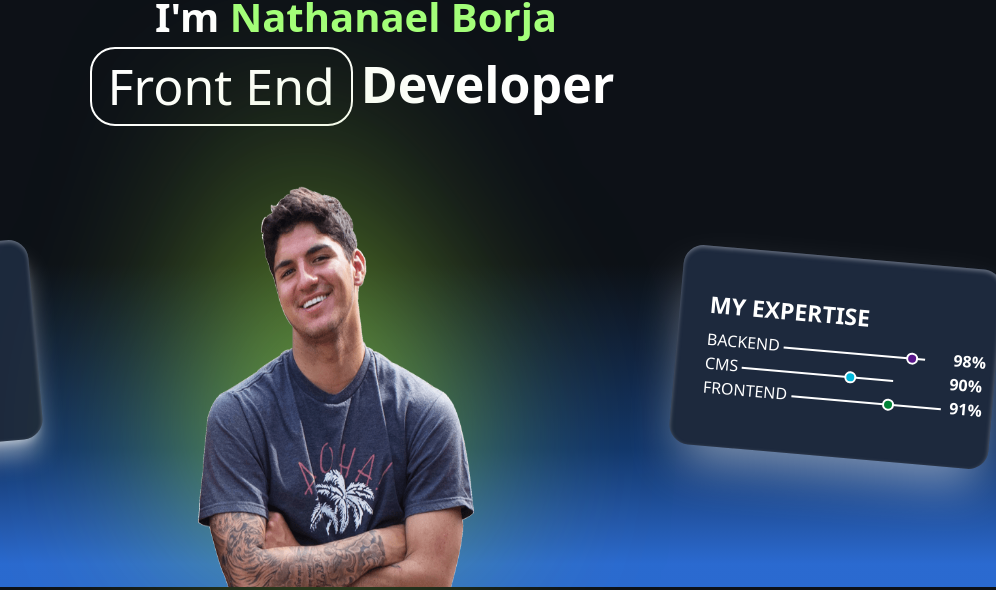
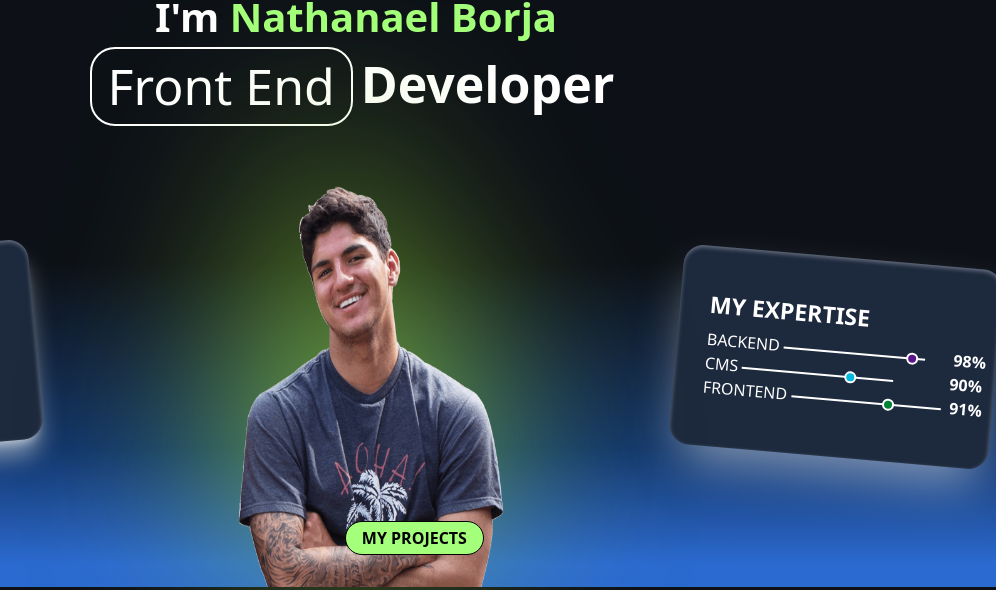
Before and after one commit to NathanLoop2004/miniproject-n1, a website: page index.html in a window 1280 px wide. Shown: the part 213-803 px from the top of the page, 284-1280 px from the left. Drawn offline with nearby package versions, Linux system fonts and the light colour scheme; files that its build step writes are made by us from their sources.

Commit message:
Ahora si 100%

```diff
--- a/index.html
+++ b/index.html
@@ -103,11 +103,11 @@ style="fill: rgb(255, 254, 254);transform: ;msFilter:;"><path d="M19.494 9.05a8.
 
           </section>
           <!-- Section 2-->
-          <section class="border-white  h-[100%] mr-10 w-[33.3333333333%] z-4 flex items-end">
+          <section class="border-white  h-[100%] pl-[30px] w-[33.3333333333%] z-4 flex items-end relative">
 
 
             <img src="./Photo/klipartz.com.png" class="h-[91%] drop-shadow-3xl ">
-
+            <button class="bg-[#A4FF7A] px-4 py-1 bottom-8 left-48 rounded-[30px] font-bold absolute border-1">MY PROJECTS</button>
 
 
 
```
Also changed, not shown: output.css.
